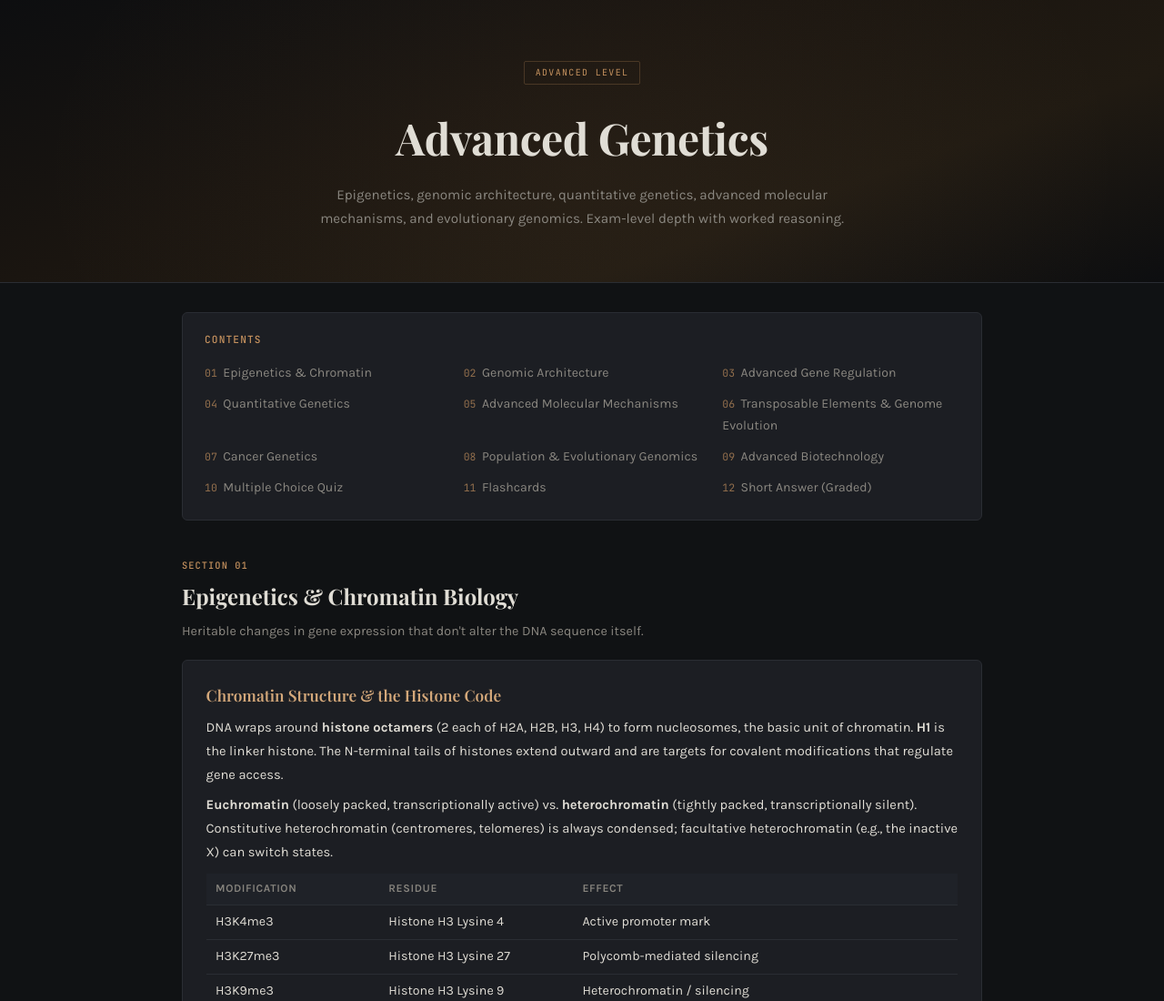
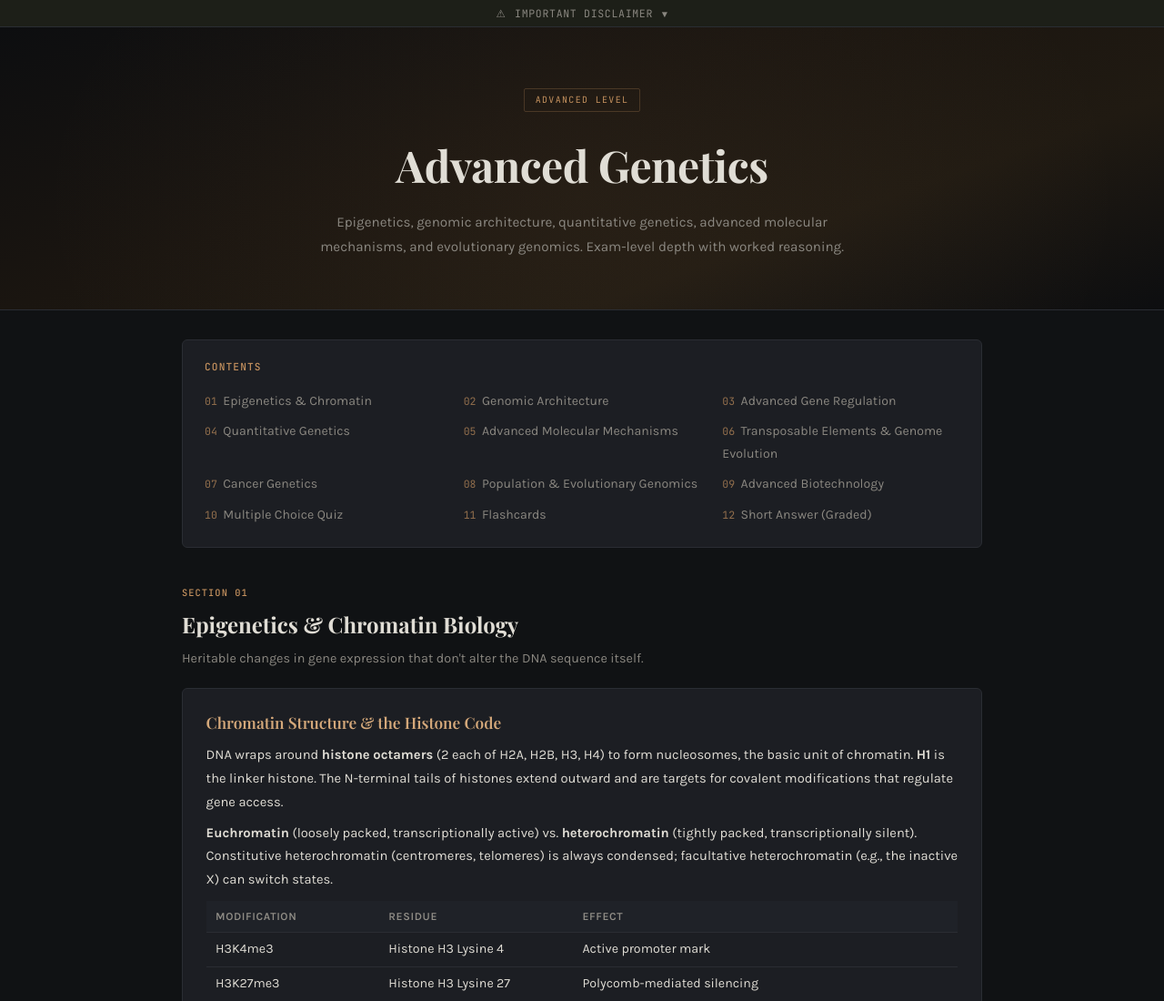
Before and after one commit to rpg007-github/Genetics-advanced, a plain HTML site: page index.html in a window 1280 px wide. Shown: the top 1100 px of the page at 91% size. Drawn offline with nearby package versions, Linux system fonts and the light colour scheme.

Commit message:
Update index.html

```diff
--- a/index.html
+++ b/index.html
@@ -22,7 +22,7 @@
       --teal: #5ba89a;
       --teal-bg: rgba(91,168,154,0.08);
       --teal-border: rgba(91,168,154,0.25);
-      --red: #c75f5f;
+      --red: #dc6e6e;
       --red-bg: rgba(199,95,95,0.08);
       --red-border: rgba(199,95,95,0.25);
       --blue: #6b8fc4;
@@ -78,7 +78,7 @@
     .fi{font-family:'JetBrains Mono',monospace;background:var(--blue-bg);padding:0.1rem 0.4rem;border-radius:3px;font-size:0.84rem;color:var(--blue);white-space:nowrap}
 
     .tbl{width:100%;border-collapse:collapse;font-size:0.89rem;margin:0.65rem 0}
-    .tbl th{text-align:left;padding:0.4rem 0.65rem;background:var(--bg3);font-weight:600;font-size:0.76rem;text-transform:uppercase;letter-spacing:0.05em;color:var(--text-soft);border-bottom:1px solid var(--border)}
+    .tbl th{text-align:left;padding:0.4rem 0.65rem;background:var(--bg3);font-weight:600;font-size:0.76rem;text-transform:uppercase;letter-spacing:0.05em;color:#918e87;border-bottom:1px solid var(--border)}
     .tbl td{padding:0.38rem 0.65rem;border-bottom:1px solid var(--border);color:var(--text)}
     .tbl tr:last-child td{border-bottom:none}
 
@@ -154,9 +154,9 @@
     .sa-concepts{margin-top:0.4rem}
     .sa-concept{display:inline-flex;align-items:center;gap:0.3rem;font-size:0.78rem;padding:0.15rem 0.5rem;border-radius:2px;margin:0.15rem 0.2rem 0.15rem 0}
     .sa-concept.hit{background:var(--green-bg);color:#8ad494;border:1px solid var(--green-border)}
-    .sa-concept.miss{background:var(--bg3);color:var(--text-dim);border:1px solid var(--border)}
+    .sa-concept.miss{background:var(--bg3);color:#8c8a84;border:1px solid var(--border)}
 
-    .footer{text-align:center;padding:2rem 1rem;color:var(--text-dim);font-size:0.78rem;border-top:1px solid var(--border);margin-top:2rem}
+    .footer{text-align:center;padding:2rem 1rem;color:var(--text-soft);font-size:0.78rem;border-top:1px solid var(--border);margin-top:2rem}
 
 /* ─── WCAG 2.1 AA: Visible focus indicators ─── */
 :focus-visible {
@@ -186,35 +186,73 @@
   top: 0;
 }
 
+/* ─── Reduced motion ─── */
+@media (prefers-reduced-motion: reduce) {
+  *, *::before, *::after {
+    animation-duration: 0.01ms !important;
+    animation-iteration-count: 1 !important;
+    transition-duration: 0.01ms !important;
+    scroll-behavior: auto !important;
+  }
+}
+
+/* ─── Disclaimer banner ─── */
+.disclaimer-banner{background:#161810;border-bottom:1px solid var(--border)}
+.disclaimer-toggle{display:flex;align-items:center;justify-content:center;gap:0.6rem;padding:0.45rem 2rem;width:100%;border:none;background:transparent;cursor:pointer;font-size:0.72rem;color:var(--text-soft);font-family:'JetBrains Mono',monospace;letter-spacing:0.06em;text-transform:uppercase;transition:background 0.15s}
+.disclaimer-toggle:hover{background:rgba(255,255,255,0.03)}
+.disc-arrow{transition:transform 0.3s;font-size:0.65rem}
+.disc-arrow.open{transform:rotate(180deg)}
+.disclaimer-body{max-height:0;overflow:hidden;transition:max-height 0.4s ease,padding 0.4s ease;padding:0 2rem}
+.disclaimer-body.open{max-height:400px;padding:0 2rem 1.1rem}
+.disclaimer-body-inner{max-width:860px;margin:0 auto;font-size:0.8rem;line-height:1.7;color:var(--text-soft)}
+.disclaimer-body-inner p{margin-bottom:0.45rem}
+.disclaimer-body-inner p:last-child{margin-bottom:0}
+
 </style>
 </head>
 <body>
 <a href="#main-content" class="skip-link">Skip to main content</a>
 
+<!-- DISCLAIMER BANNER -->
+<div class="disclaimer-banner" role="region" aria-label="Important disclaimer">
+  <button type="button" class="disclaimer-toggle" onclick="toggleDisclaimer()" aria-expanded="false" aria-controls="disc-body">
+    <span aria-hidden="true">⚠</span>
+    <span>Important Disclaimer</span>
+    <span class="disc-arrow" id="disc-arrow" aria-hidden="true">▼</span>
+  </button>
+  <div class="disclaimer-body" id="disc-body">
+    <div class="disclaimer-body-inner">
+      <p>These study resources are provided free of charge for educational purposes only. They are supplemental study aids and should not substitute your course textbooks, lectures, or instructor guidance.</p>
+      <p>While every effort has been made to ensure accuracy, this content may contain errors or outdated information. Science is constantly evolving — always verify facts and terminology against your official course materials.</p>
+      <p>No guarantees are made regarding completeness, accuracy, or reliability. These materials are not affiliated with any university, testing organization, or textbook publisher.</p>
+    </div>
+  </div>
+</div>
 
-<div class="hero">
+
+<header class="hero" role="banner">
   <div class="badge">Advanced Level</div>
   <h1>Advanced Genetics</h1>
   <p class="sub">Epigenetics, genomic architecture, quantitative genetics, advanced molecular mechanisms, and evolutionary genomics. Exam-level depth with worked reasoning.</p>
-</div>
+</header>
 
 <div class="container" id="main-content" role="main">
 
   <div class="toc">
     <h2>Contents</h2>
     <div class="toc-grid">
-      <a href="#s1"><span class="n">01</span>Epigenetics &amp; Chromatin</a>
-      <a href="#s2"><span class="n">02</span>Genomic Architecture</a>
-      <a href="#s3"><span class="n">03</span>Advanced Gene Regulation</a>
-      <a href="#s4"><span class="n">04</span>Quantitative Genetics</a>
-      <a href="#s5"><span class="n">05</span>Advanced Molecular Mechanisms</a>
-      <a href="#s6"><span class="n">06</span>Transposable Elements &amp; Genome Evolution</a>
-      <a href="#s7"><span class="n">07</span>Cancer Genetics</a>
-      <a href="#s8"><span class="n">08</span>Population &amp; Evolutionary Genomics</a>
-      <a href="#s9"><span class="n">09</span>Advanced Biotechnology</a>
-      <a href="#quiz"><span class="n">10</span>Multiple Choice Quiz</a>
-      <a href="#fc"><span class="n">11</span>Flashcards</a>
-      <a href="#sa"><span class="n">12</span>Short Answer (Graded)</a>
+      <a href="#s1"><span class="n" aria-hidden="true">01</span>Epigenetics &amp; Chromatin</a>
+      <a href="#s2"><span class="n" aria-hidden="true">02</span>Genomic Architecture</a>
+      <a href="#s3"><span class="n" aria-hidden="true">03</span>Advanced Gene Regulation</a>
+      <a href="#s4"><span class="n" aria-hidden="true">04</span>Quantitative Genetics</a>
+      <a href="#s5"><span class="n" aria-hidden="true">05</span>Advanced Molecular Mechanisms</a>
+      <a href="#s6"><span class="n" aria-hidden="true">06</span>Transposable Elements &amp; Genome Evolution</a>
+      <a href="#s7"><span class="n" aria-hidden="true">07</span>Cancer Genetics</a>
+      <a href="#s8"><span class="n" aria-hidden="true">08</span>Population &amp; Evolutionary Genomics</a>
+      <a href="#s9"><span class="n" aria-hidden="true">09</span>Advanced Biotechnology</a>
+      <a href="#quiz"><span class="n" aria-hidden="true">10</span>Multiple Choice Quiz</a>
+      <a href="#fc"><span class="n" aria-hidden="true">11</span>Flashcards</a>
+      <a href="#sa"><span class="n" aria-hidden="true">12</span>Short Answer (Graded)</a>
     </div>
   </div>
 
@@ -519,8 +557,8 @@
     <p class="ssub">20 advanced questions. Select the best answer, then check your score.</p>
     <div id="quiz-box"></div>
     <div class="qc">
-      <button class="btn bp" onclick="checkQ()">Check My Answers</button>
-      <button class="btn bs" onclick="resetQ()">Reset</button>
+      <button type="button" class="btn bp" onclick="checkQ()">Check My Answers</button>
+      <button type="button" class="btn bs" onclick="resetQ()">Reset</button>
     </div>
     <div class="qsc" id="qsc"><div class="big" id="sn"></div><div class="sm" id="sm"></div></div>
   </div>
@@ -540,10 +578,10 @@
     <div class="stitle">Short Answer (Auto-Graded)</div>
     <p class="ssub">Write a thorough answer, then click "Grade." The grader checks for key concepts using weighted keyword and phrase matching with synonym recognition. Include specific terms for the best score.</p>
     <div id="sa-box"></div>
-    <p style="font-size:0.78rem;color:var(--text-dim);margin-top:1.5rem;font-style:italic">Grading uses embedded concept matching with synonyms and partial credit. No API calls are made. For the most accurate score, use specific terminology.</p>
+    <p style="font-size:0.78rem;color:var(--text-soft);margin-top:1.5rem;font-style:italic">Grading uses embedded concept matching with synonyms and partial credit. No API calls are made. For the most accurate score, use specific terminology.</p>
   </div>
 
-  <div class="footer">Advanced Genetics &mdash; Study Reference</div>
+  <footer class="footer" role="contentinfo">Advanced Genetics &mdash; Study Reference</footer>
 </div>
 
 <script>
@@ -597,7 +635,7 @@ const FD=[
 {f:"What is Knudson's two-hit hypothesis?",b:"Both alleles of a tumor suppressor must be inactivated. Familial: inherit one hit + somatic second hit (earlier, bilateral). Sporadic: both hits somatic (later, unilateral). Originally described for retinoblastoma (RB).",c:"Cancer"},
 {f:"What is chromothripsis?",b:"A single catastrophic event shattering a chromosome into many fragments that are randomly reassembled, causing massive rearrangements. Found in ~2-3% of cancers and some congenital disorders.",c:"Cancer"},
 {f:"Explain the neutral theory.",b:"Kimura: most molecular evolution results from drift of selectively neutral mutations. Rate of neutral substitution = mutation rate (μ). Forms the basis of the molecular clock.",c:"Evolution"},
-{f:"What does Ka/Ks > 1 mean?",b:"Non-synonymous substitutions exceed synonymous ones <span aria-hidden="true">→</span> positive (adaptive) selection driving amino acid changes. Ka/Ks < 1 = purifying selection. Ka/Ks ≈ 1 = neutral.",c:"Evolution"},
+{f:"What does Ka/Ks > 1 mean?",b:"Non-synonymous substitutions exceed synonymous ones <span aria-hidden='true'>→</span> positive (adaptive) selection driving amino acid changes. Ka/Ks < 1 = purifying selection. Ka/Ks ≈ 1 = neutral.",c:"Evolution"},
 {f:"What is a selective sweep?",b:"Positive selection drives a beneficial allele to fixation, dragging linked variants along (hitchhiking). Reduces local diversity, creates extended haplotype homozygosity.",c:"Evolution"},
 {f:"Coalescent theory basics?",b:"Traces alleles backward to their MRCA. Expected coalescence time for 2 alleles in diploid population of size N = 2N generations. Foundation for estimating demographic history from sequence data.",c:"Evolution"},
 {f:"How does prime editing work?",b:"Cas9 nickase + reverse transcriptase + pegRNA. Nicks one strand, RT writes the edit from the pegRNA template. No DSB, no donor template needed. Can make any small substitution, insertion, or deletion.",c:"Biotech"},
@@ -606,10 +644,11 @@ const FD=[
 ];
 
 let ac='All';
+function flipFC(el){el.classList.toggle('fl');el.setAttribute('aria-label',el.classList.contains('fl')?'Answer revealed — press Space or Enter to flip back':el.querySelector('.q').textContent.trim()+' — press Space or Enter to flip');}
 function gc(){return['All',...new Set(FD.map(f=>f.c))]}
-function bf(){document.getElementById('fcf').innerHTML=gc().map(c=>`<button class="fcb ${c==='All'?'active':''}" onclick="ff('${c}')">${c}</button>`).join('')}
+function bf(){document.getElementById('fcf').innerHTML=gc().map(c=>`<button type="button" class="fcb ${c==='All'?'active':''}" onclick="ff('${c}')">${c}</button>`).join('')}
 function ff(c){ac=c;document.querySelectorAll('.fcb').forEach(b=>b.classList.toggle('active',b.textContent===c));bfc()}
-function bfc(){const a=ac==='All'?FD:FD.filter(f=>f.c===ac);document.getElementById('fcc').innerHTML=a.map(f=>`<div class="fc" onclick="this.classList.toggle('fl')"><div class="fci"><div class="fcfr"><div class="t">${f.c}</div><div class="q">${f.f}</div><div class="h">click to flip</div></div><div class="fcbk"><div class="t">Answer</div><div class="a">${f.b}</div></div></div></div>`).join('')}
+function bfc(){const a=ac==='All'?FD:FD.filter(f=>f.c===ac);document.getElementById('fcc').innerHTML=a.map(f=>`<div class="fc" role="button" tabindex="0" aria-label="${f.f} — press Space or Enter to flip" onclick="flipFC(this)" onkeydown="if(event.key==='Enter'||event.key===' '){event.preventDefault();flipFC(this);}"><div class="fci"><div class="fcfr"><div class="t" aria-hidden="true">${f.c}</div><div class="q">${f.f}</div><div class="h" aria-hidden="true">click to flip</div></div><div class="fcbk"><div class="t" aria-hidden="true">Answer</div><div class="a">${f.b}</div></div></div></div>`).join('')}
 
 // ===== SHORT ANSWER GRADING ENGINE =====
 // Each concept has: label (displayed), terms (array of synonyms/phrases to match), weight (importance)
@@ -641,7 +680,7 @@ concepts:[
 {label:"HR key proteins: BRCA1, BRCA2, RAD51",terms:["brca1","brca2","rad51","brca.*hr"],w:2},
 {label:"NHEJ key proteins: Ku70/Ku80, DNA-PKcs, Ligase IV",terms:["ku70","ku80","ku7","dna.pk","ligase iv","ligase 4"],w:1},
 {label:"BRCA mutations impair HR and cause cancer",terms:["brca.*cancer","brca.*breast","brca.*ovarian","brca.*defect.*cancer","brca.*mutation.*cancer","hr.*defect.*cancer"],w:2},
-{label:"CRISPR connection: NHEJ <span aria-hidden="true">→</span> knockout, HR with template <span aria-hidden="true">→</span> knock-in",terms:["crispr.*nhej.*knockout","crispr.*hr.*knock.in","crispr.*nhej.*indel","cas9.*nhej","cas9.*hr.*template","donor template.*hr","crispr.*repair pathway"],w:2}
+{label:"CRISPR connection: NHEJ <span aria-hidden='true'>→</span> knockout, HR with template <span aria-hidden='true'>→</span> knock-in",terms:["crispr.*nhej.*knockout","crispr.*hr.*knock.in","crispr.*nhej.*indel","cas9.*nhej","cas9.*hr.*template","donor template.*hr","crispr.*repair pathway"],w:2}
 ],
 model:"Homologous recombination (HR) uses the sister chromatid as a template for error-free repair and operates during S/G2 phase when the sister chromatid is available. Key proteins include BRCA1, BRCA2, and RAD51. Non-homologous end joining (NHEJ) directly ligates broken DNA ends without a template, making it available in any cell cycle phase but error-prone (can introduce indels). Key NHEJ proteins include Ku70/Ku80, DNA-PKcs, and Ligase IV. BRCA1/2 mutations impair HR, forcing reliance on error-prone NHEJ and predisposing to breast and ovarian cancer. In CRISPR technology, Cas9-induced DSBs repaired by NHEJ produce indels (gene knockout), while providing a donor template can engage HR for precise knock-in edits.",
 cat:"Molecular"},
@@ -756,8 +795,8 @@ function gradeAnswer(idx){
 
     // Concept tags
     html+=`<div class="sa-concepts">`;
-    hits.forEach(h=>html+=`<span class="sa-concept hit"><span aria-hidden="true">✓</span> ${h}</span>`);
-    misses.slice(0,5).forEach(m=>html+=`<span class="sa-concept miss"><span aria-hidden="true">✗</span> ${m.label}</span>`);
+    hits.forEach(h=>html+=`<span class="sa-concept hit"><span aria-hidden='true'>✓</span> ${h}</span>`);
+    misses.slice(0,5).forEach(m=>html+=`<span class="sa-concept miss"><span aria-hidden='true'>✗</span> ${m.label}</span>`);
     html+=`</div>`;
 
     // Expandable model answer
@@ -776,13 +815,23 @@ function buildSA(){
     d.innerHTML=`<div class="qn">Short Answer ${i+1} · ${q.cat}</div>
     <p class="qt">${q.q}</p>
     <textarea class="sa-ta" id="sa-in-${i}" placeholder="Write your answer here. Use specific terms and examples for the best score..."></textarea>
-    <div><button class="sa-btn" id="sa-btn-${i}" onclick="gradeAnswer(${i})">Grade My Answer</button></div>
+    <div><button type="button" class="sa-btn" id="sa-btn-${i}" onclick="gradeAnswer(${i})">Grade My Answer</button></div>
     <div class="sa-fb" id="sa-fb-${i}"></div>`;
     c.appendChild(d);
   });
 }
 
 document.addEventListener('DOMContentLoaded',()=>{buildQ();bf();bfc();buildSA()});
+
+function toggleDisclaimer(){
+  const body=document.getElementById('disc-body');
+  const arrow=document.getElementById('disc-arrow');
+  const btn=document.querySelector('.disclaimer-toggle');
+  body.classList.toggle('open');
+  arrow.classList.toggle('open');
+  btn.setAttribute('aria-expanded',body.classList.contains('open')?'true':'false');
+}
+
 </script>
 </body>
 </html>
```
